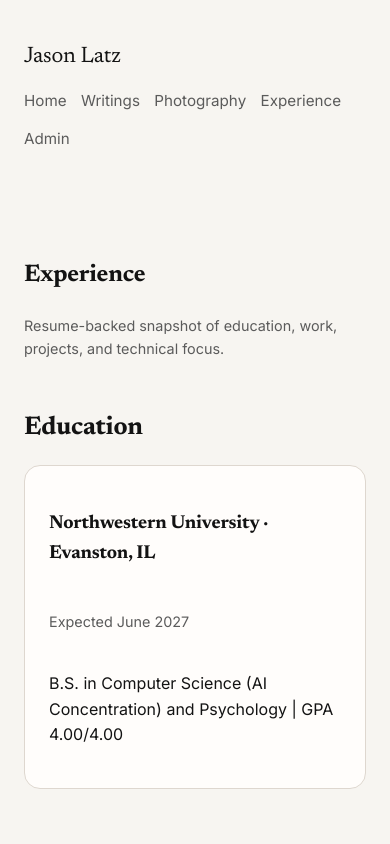
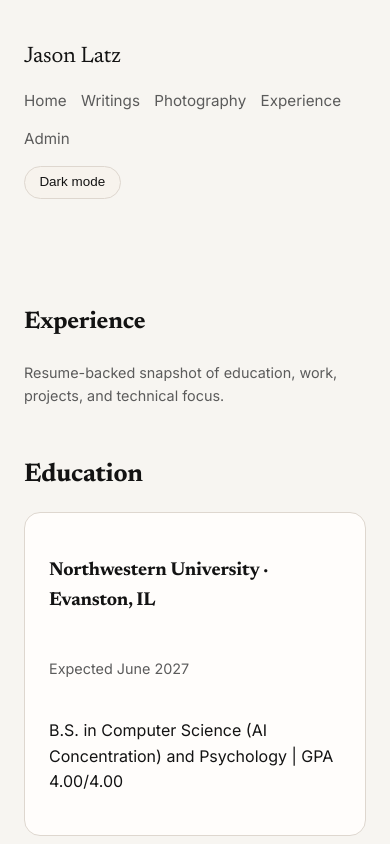
Before and after one commit to Jason-Latz/jbl-site, a Next.js app: page /experience in a window 390 px wide. Shown: the top 844 px of the page. Built offline with nearby package versions, Linux system fonts and the light colour scheme.

Commit message:
feat: add site-wide dark mode with persisted theme toggle

```diff
--- a/app/globals.css
+++ b/app/globals.css
@@ -5,7 +5,68 @@
   --muted: #5b5b5b;
   --accent: #1e2d3d;
   --border: #ded7cf;
+  --surface: #fffdfb;
+  --surface-raised: #ffffff;
+  --surface-soft: #f7f3ed;
+  --surface-muted: #f2ece4;
+  --input-bg: #ffffff;
+  --thumb-bg: #f4ede4;
+  --control-hover-bg: #f2ece4;
+  --control-hover-border: #c8bcae;
+  --overlay: rgba(10, 12, 14, 0.72);
+  --focus-ring: #93af98;
+  --preview-focus-ring: #d4cabd;
+  --theme-toggle-bg: #f7f3ed;
+  --theme-toggle-hover-bg: #efe7dc;
+  --theme-toggle-fg: #131313;
+  --mode-active-bg: #131313;
+  --mode-active-fg: #ffffff;
+  --on-accent: #ffffff;
+  --danger-bg: #fff3f1;
+  --danger-fg: #8b1f1f;
+  --danger-border: #e3b9b9;
+  --danger-bg-hover: #ffe8e4;
+  --danger-border-hover: #d89a9a;
+  --activity-spotify-start: #fffdfb;
+  --activity-spotify-end: #eaf6ef;
+  --activity-duolingo-start: #fffdfb;
+  --activity-duolingo-end: #eef8da;
   --max-width: 960px;
+}
+
+:root[data-theme="dark"] {
+  color-scheme: dark;
+  --bg: #0f1419;
+  --fg: #ecf2f7;
+  --muted: #afbbc6;
+  --accent: #8bc2ff;
+  --border: #2a3744;
+  --surface: #162029;
+  --surface-raised: #1c2731;
+  --surface-soft: #202c36;
+  --surface-muted: #25323e;
+  --input-bg: #121b23;
+  --thumb-bg: #24303a;
+  --control-hover-bg: #2a3743;
+  --control-hover-border: #3a4b5b;
+  --overlay: rgba(3, 7, 11, 0.82);
+  --focus-ring: #7aa88b;
+  --preview-focus-ring: #55708a;
+  --theme-toggle-bg: #202c36;
+  --theme-toggle-hover-bg: #2b3945;
+  --theme-toggle-fg: #dbe7f2;
+  --mode-active-bg: #8bc2ff;
+  --mode-active-fg: #08131f;
+  --on-accent: #07111a;
+  --danger-bg: #3a1f22;
+  --danger-fg: #ffc7c0;
+  --danger-border: #6f393f;
+  --danger-bg-hover: #4a272b;
+  --danger-border-hover: #875158;
+  --activity-spotify-start: #162822;
+  --activity-spotify-end: #214038;
+  --activity-duolingo-start: #2a2d1c;
+  --activity-duolingo-end: #394626;
 }
 
 * {
@@ -63,6 +124,14 @@ img {
   gap: 1.5rem;
 }
 
+.site-header-controls {
+  display: flex;
+  align-items: center;
+  justify-content: flex-end;
+  gap: 0.9rem;
+  flex-wrap: wrap;
+}
+
 .site-title {
   font-family: var(--font-serif), Georgia, serif;
   font-size: 1.4rem;
@@ -84,6 +153,29 @@ img {
   color: var(--fg);
 }
 
+.theme-toggle {
+  border: 1px solid var(--border);
+  border-radius: 999px;
+  background: var(--theme-toggle-bg);
+  color: var(--theme-toggle-fg);
+  padding: 0.45rem 0.9rem;
+  font-size: 0.84rem;
+  line-height: 1.2;
+  cursor: pointer;
+  white-space: nowrap;
+  transition: background 0.2s ease, border-color 0.2s ease, color 0.2s ease;
+}
+
+.theme-toggle:hover {
+  background: var(--theme-toggle-hover-bg);
+  border-color: var(--control-hover-border);
+}
+
+.theme-toggle:focus-visible {
+  outline: 2px solid var(--focus-ring);
+  outline-offset: 2px;
+}
+
 .hero {
   display: grid;
   gap: 1.5rem;
@@ -99,7 +191,7 @@ img {
   flex: 1 1 0;
   min-width: 0;
   border: 1px solid var(--border);
-  background: #fffdfb;
+  background: var(--surface);
   overflow: hidden;
 }
 
@@ -135,16 +227,24 @@ img {
 }
 
 .activity-summary:focus-visible {
-  outline: 2px solid #93af98;
+  outline: 2px solid var(--focus-ring);
   outline-offset: -2px;
 }
 
 .activity-summary-spotify {
-  background: linear-gradient(145deg, #fffdfb 0%, #eaf6ef 100%);
+  background: linear-gradient(
+    145deg,
+    var(--activity-spotify-start) 0%,
+    var(--activity-spotify-end) 100%
+  );
 }
 
 .activity-summary-duolingo {
-  background: linear-gradient(145deg, #fffdfb 0%, #eef8da 100%);
+  background: linear-gradient(
+    145deg,
+    var(--activity-duolingo-start) 0%,
+    var(--activity-duolingo-end) 100%
+  );
 }
 
 .activity-summary-label-row {
@@ -265,7 +365,7 @@ img {
   border: 1px solid var(--border);
   border-radius: 16px;
   padding: 1.5rem;
-  background: #fffdfb;
+  background: var(--surface);
   display: grid;
   gap: 0.5rem;
 }
@@ -293,7 +393,11 @@ img {
 }
 
 .duolingo-tracker {
-  background: linear-gradient(145deg, #fffdfb 0%, #eef8da 100%);
+  background: linear-gradient(
+    145deg,
+    var(--activity-duolingo-start) 0%,
+    var(--activity-duolingo-end) 100%
+  );
   gap: 0.7rem;
 }
 
@@ -350,7 +454,11 @@ img {
 }
 
 .spotify-tracker {
-  background: linear-gradient(145deg, #fffdfb 0%, #e6f4ee 100%);
+  background: linear-gradient(
+    145deg,
+    var(--activity-spotify-start) 0%,
+    var(--activity-spotify-end) 100%
+  );
   gap: 0.7rem;
 }
 
@@ -396,7 +504,7 @@ img {
   border: 1px solid var(--border);
   object-fit: cover;
   flex-shrink: 0;
-  background: #fff;
+  background: var(--surface-raised);
 }
 
 .spotify-track-copy {
@@ -477,7 +585,7 @@ img {
 .editor-mode-toggle button {
   border: 1px solid var(--border);
   border-radius: 999px;
-  background: #f7f3ed;
+  background: var(--surface-soft);
   color: var(--muted);
   padding: 0.45rem 0.95rem;
   cursor: pointer;
@@ -485,9 +593,9 @@ img {
 }
 
 .editor-mode-toggle button.mode-active {
-  background: var(--fg);
-  color: #fff;
-  border-color: var(--fg);
+  background: var(--mode-active-bg);
+  color: var(--mode-active-fg);
+  border-color: var(--mode-active-bg);
 }
 
 .markdown-editor {
@@ -501,7 +609,7 @@ img {
 .editor-preview-surface {
   border: 1px solid var(--border);
   border-radius: 16px;
-  background: #fff;
+  background: var(--surface-raised);
   padding: 2rem 2.2rem;
 }
 
@@ -534,7 +642,7 @@ img {
 }
 
 .preview-editable-area:focus {
-  box-shadow: inset 0 0 0 2px #d4cabd;
+  box-shadow: inset 0 0 0 2px var(--preview-focus-ring);
   border-radius: 10px;
 }
 
@@ -565,12 +673,13 @@ select {
   padding: 0.75rem 0.9rem;
   font-size: 0.95rem;
   font-family: inherit;
-  background: #fff;
+  background: var(--input-bg);
+  color: var(--fg);
 }
 
 button.primary {
   background: var(--accent);
-  color: #fff;
+  color: var(--on-accent);
   border: none;
   border-radius: 12px;
   padding: 0.75rem 1.4rem;
@@ -592,8 +701,29 @@ button.secondary {
 
 a.secondary:hover,
 button.secondary:hover {
-  background: #f2ece4;
-  border-color: #c8bcae;
+  background: var(--control-hover-bg);
+  border-color: var(--control-hover-border);
+}
+
+button.danger-button {
+  background: var(--danger-bg);
+  color: var(--danger-fg);
+  border: 1px solid var(--danger-border);
+  border-radius: 12px;
+  padding: 0.7rem 1.2rem;
+  cursor: pointer;
+  font-size: 0.9rem;
+  transition: background 0.2s ease, border-color 0.2s ease;
+}
+
+button.danger-button:hover {
+  background: var(--danger-bg-hover);
+  border-color: var(--danger-border-hover);
+}
+
+button.danger-button:disabled {
+  opacity: 0.65;
+  cursor: wait;
 }
 
 button.secondary:disabled {
@@ -622,7 +752,7 @@ button.primary:disabled {
   padding: 0.9rem 1rem;
   border-radius: 12px;
   border: 1px solid var(--border);
-  background: #fff;
+  background: var(--surface-raised);
 }
 
 .post-row strong {
@@ -668,7 +798,7 @@ button.primary:disabled {
 .photo-modal-backdrop {
   position: fixed;
   inset: 0;
-  background: rgba(10, 12, 14, 0.72);
+  background: var(--overlay);
   display: grid;
   place-items: center;
   padding: 1rem;
@@ -723,7 +853,7 @@ button.primary:disabled {
   object-fit: cover;
   border-radius: 10px;
   border: 1px solid var(--border);
-  background: #f4ede4;
+  background: var(--thumb-bg);
 }
 
 .photo-admin-path {
@@ -774,7 +904,7 @@ button.primary:disabled {
 }
 
 .content code {
-  background: #f2ece4;
+  background: var(--surface-muted);
   padding: 0.1rem 0.35rem;
   border-radius: 6px;
   font-family: ui-monospace, SFMono-Regular, Menlo, Monaco, Consolas, monospace;
@@ -783,7 +913,7 @@ button.primary:disabled {
 
 .content pre {
   overflow-x: auto;
-  background: #f2ece4;
+  background: var(--surface-muted);
   border: 1px solid var(--border);
   border-radius: 10px;
   padding: 0.9rem 1rem;
@@ -859,6 +989,11 @@ button.primary:disabled {
     gap: 0.8rem;
   }
 
+  .site-header-controls {
+    width: 100%;
+    justify-content: space-between;
+  }
+
   .nav {
     flex-wrap: wrap;
     gap: 0.9rem;
--- a/app/layout.tsx
+++ b/app/layout.tsx
@@ -1,8 +1,10 @@
 import type { Metadata } from "next";
 import { Inter, Newsreader } from "next/font/google";
+import Script from "next/script";
 import "./globals.css";
 import SiteFooter from "@/components/SiteFooter";
 import SiteNav from "@/components/SiteNav";
+import ThemeToggle from "@/components/ThemeToggle";
 
 const inter = Inter({ subsets: ["latin"], variable: "--font-sans" });
 const newsreader = Newsreader({
@@ -16,19 +18,48 @@ export const metadata: Metadata = {
   description: "Minimalist personal website and writing archive."
 };
 
+const themeInitScript = `
+(() => {
+  const key = "site-theme";
+  const root = document.documentElement;
+  const getSystemTheme = () =>
+    window.matchMedia("(prefers-color-scheme: dark)").matches ? "dark" : "light";
+
+  try {
+    const stored = localStorage.getItem(key);
+    const nextTheme = stored === "dark" || stored === "light" ? stored : getSystemTheme();
+    root.setAttribute("data-theme", nextTheme);
+  } catch {
+    root.setAttribute("data-theme", getSystemTheme());
+  }
+})();
+`;
+
 export default function RootLayout({
   children
 }: {
   children: React.ReactNode;
 }) {
   return (
-    <html lang="en" className={`${inter.variable} ${newsreader.variable}`}>
+    <html
+      lang="en"
+      className={`${inter.variable} ${newsreader.variable}`}
+      suppressHydrationWarning
+    >
+      <head>
+        <Script id="theme-init" strategy="beforeInteractive">
+          {themeInitScript}
+        </Script>
+      </head>
       <body>
         <header className="site-header">
           <div className="container">
             <div className="site-header-top">
               <div className="site-title">Jason Latz</div>
-              <SiteNav />
+              <div className="site-header-controls">
+                <SiteNav />
+                <ThemeToggle />
+              </div>
             </div>
           </div>
         </header>
--- /dev/null
+++ b/components/ThemeToggle.tsx
@@ -0,0 +1,96 @@
+"use client";
+
+import { useEffect, useRef, useState } from "react";
+
+type Theme = "light" | "dark";
+
+const STORAGE_KEY = "site-theme";
+
+function getSystemTheme(): Theme {
+  return window.matchMedia("(prefers-color-scheme: dark)").matches
+    ? "dark"
+    : "light";
+}
+
+function isTheme(value: string | null): value is Theme {
+  return value === "light" || value === "dark";
+}
+
+function applyTheme(theme: Theme) {
+  document.documentElement.setAttribute("data-theme", theme);
+}
+
+export default function ThemeToggle() {
+  const [theme, setTheme] = useState<Theme>("light");
+  const [isReady, setIsReady] = useState(false);
+  const hasStoredPreferenceRef = useRef(false);
+
+  useEffect(() => {
+    const rootTheme = document.documentElement.getAttribute("data-theme");
+    if (isTheme(rootTheme)) {
+      setTheme(rootTheme);
+    }
+
+    try {
+      const stored = localStorage.getItem(STORAGE_KEY);
+      if (isTheme(stored)) {
+        hasStoredPreferenceRef.current = true;
+        setTheme(stored);
+        applyTheme(stored);
+      } else {
+        const next = getSystemTheme();
+        setTheme(next);
+        applyTheme(next);
+      }
+    } catch {
+      const next = getSystemTheme();
+      setTheme(next);
+      applyTheme(next);
+    }
+
+    const mediaQuery = window.matchMedia("(prefers-color-scheme: dark)");
+    const syncWithSystem = (event: MediaQueryListEvent) => {
+      if (hasStoredPreferenceRef.current) {
+        return;
+      }
+
+      const next = event.matches ? "dark" : "light";
+      setTheme(next);
+      applyTheme(next);
+    };
+
+    mediaQuery.addEventListener("change", syncWithSystem);
+    setIsReady(true);
+
+    return () => {
+      mediaQuery.removeEventListener("change", syncWithSystem);
+    };
+  }, []);
+
+  const toggleTheme = () => {
+    const next = theme === "dark" ? "light" : "dark";
+    hasStoredPreferenceRef.current = true;
+    setTheme(next);
+    applyTheme(next);
+
+    try {
+      localStorage.setItem(STORAGE_KEY, next);
+    } catch {
+      // Ignore storage errors and continue with in-memory theme state.
+    }
+  };
+
+  const buttonLabel = theme === "dark" ? "Light mode" : "Dark mode";
+
+  return (
+    <button
+      type="button"
+      className="theme-toggle"
+      onClick={toggleTheme}
+      aria-label={theme === "dark" ? "Switch to light mode" : "Switch to dark mode"}
+      title={theme === "dark" ? "Switch to light mode" : "Switch to dark mode"}
+    >
+      {isReady ? buttonLabel : "Theme"}
+    </button>
+  );
+}
```
Also changed, not shown: 1 other file (tests, documents, lock files or other folders).
